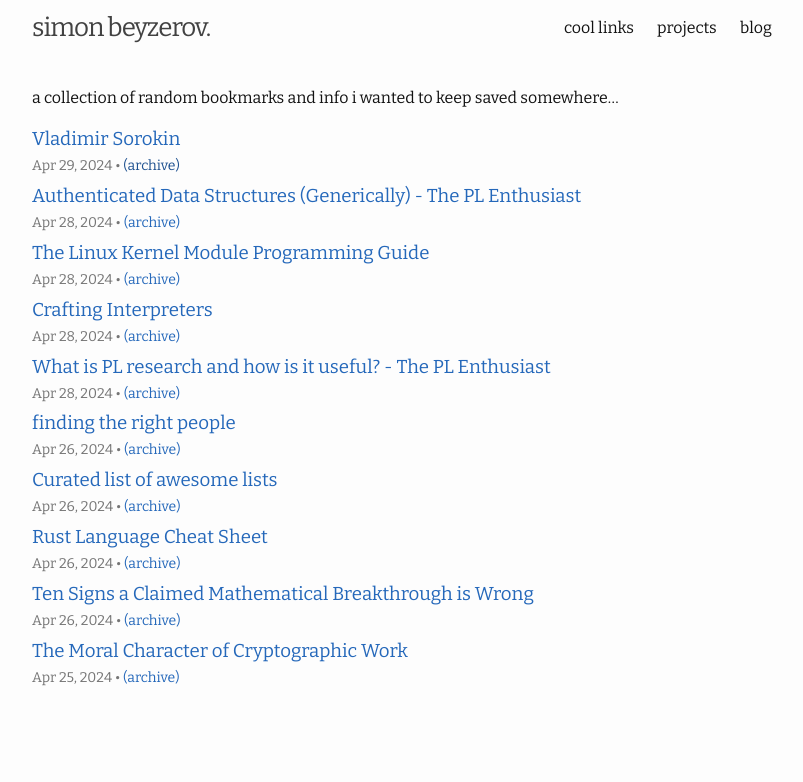
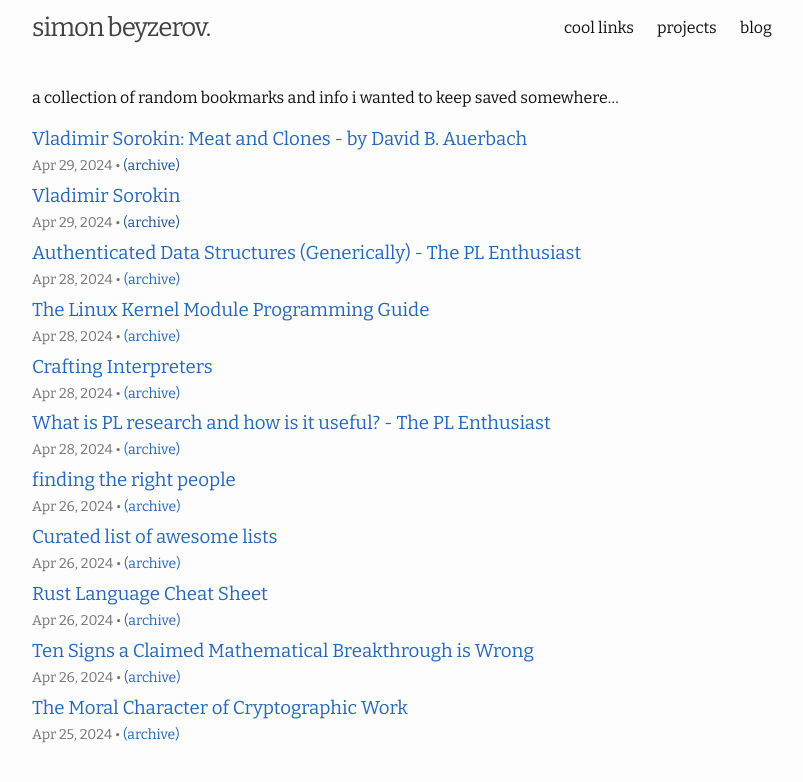
Before and after one commit to sim15/sim15.github.io, a Jekyll site: the page built from bookmarks.md, in a window 1280 px wide. Shown: the top 782 px of the page, without its empty margins (238-1041 px from the left). Built offline with Jekyll 4.4.1, drawn with Linux system fonts in a browser that asks for light colours.

Commit message:
Bookmark

```diff
--- a/_data/bookmarks.json
+++ b/_data/bookmarks.json
@@ -131,5 +131,17 @@
     "image": "",
     "type": "",
     "altTitle": "Vladimir Sorokin"
+  },
+  {
+    "title": "",
+    "site": "",
+    "author": "",
+    "date": "2024-04-29",
+    "timestamp": "2024-04-29T04:14:05.068Z",
+    "description": "",
+    "url": "https://auerstack.substack.com/p/vladimir-sorokin-meat-and-clones",
+    "image": "",
+    "type": "",
+    "altTitle": "Vladimir Sorokin: Meat and Clones - by David B. Auerbach"
   }
 ]
```
